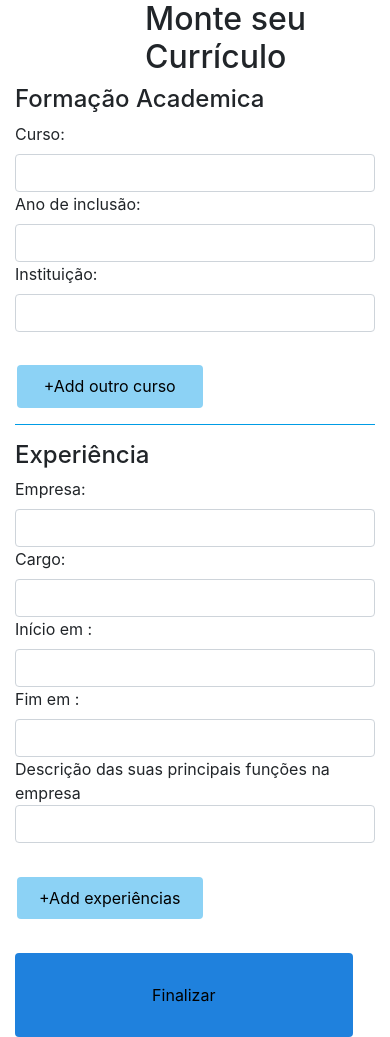
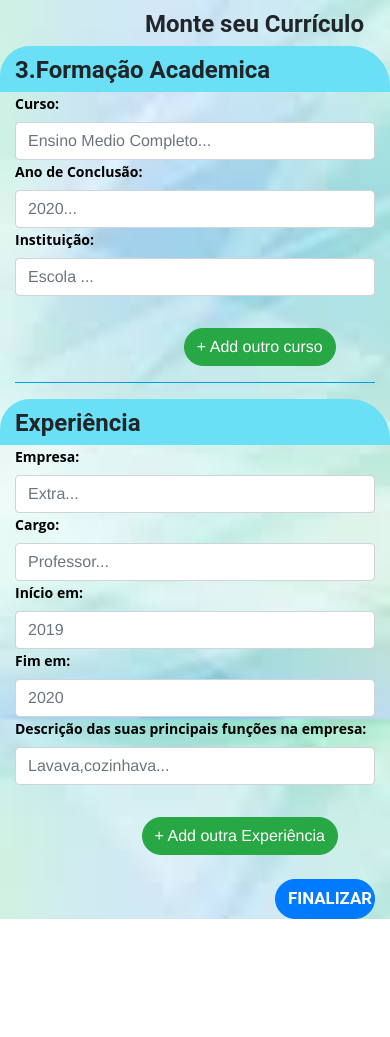
Before and after one commit to devLeSilverio/CurriculeNow, a PHP site: page /form2.html in a window 390 px wide. After the commit the page ends 919 px from the top, so only its background shows below. Run offline with PHP 8.4, Linux system fonts and the light colour scheme; some libraries are stand-ins or nearby versions.

Commit message:
add form

```diff
--- a/create.php
+++ b/create.php
@@ -55,7 +55,7 @@
           if($password===$password2){
           CadastrarUsuario($nome,"",$email,$password,null,null,null,null,$telefone,null,null,null,null);
           echo ("<script>
-          window.location.href = 'index.html';
+          window.location.href = 'index.php';
           </script>
           ");
           }else{
--- a/css/style2.css
+++ b/css/style2.css
@@ -6,12 +6,68 @@
   border: none;
 }
 
+body {
+  background-image: url('../imgs/fundo.jpg');
+  background-size: cover;
+  background-position-y: -200px;
+}
+
+.rowDados {
+  background-color: rgb(105, 224, 245);
+  border-top-left-radius: 30px;
+  border-top-right-radius: 40px;
+}
+
+.monte {
+  margin: 10px 0 7px;
+  font-weight: 700;
+  font-family: 'Roboto', sans-serif;
+  font-size: 1.5rem;
+  line-height: 1.2;
+}
+
+#next,
+#next2 {
+  font-family: 'Roboto', sans-serif;
+  text-transform: uppercase;
+  font-weight: bold;
+  border-radius: 50px;
+}
+
+#next:hover {
+  background-color: #1b223c;
+}
+
+#addCurso {
+  margin-top: 1vh;
+  margin-left: 3vh;
+  border-radius: 30px;
+}
+
+#addExperiencia {
+  border-radius: 30px;
+  margin-top: 1vh;
+}
+
+label {
+  font-family: 'Open Sans', sans-serif;
+  color: black;
+  font-size: 0.875rem;
+  font-weight: bold;
+}
+
+hr {
+  background: rgb(0, 174, 255);
+}
+
 #file {
   margin-top: 4px;
 }
 
 .icon2 {
   color: red;
+  font-weight: bold;
+  font-size: 28px;
 }
 
 .titleEmail,
@@ -39,3 +95,16 @@
 .objetivo {
   border: 4px solid black;
 }
+
+@media (max-width: 600px) {
+  #addCurso {
+    margin-left: 20vh;
+  }
+  #addExperiencia {
+    margin-left: 15vh;
+  }
+  #next2 {
+    margin-right: -10vh;
+    font-size: 2vh;
+  }
+}
--- a/css/style3.css
+++ /dev/null
@@ -1,19 +0,0 @@
-.add {
-  width: 22vh;
-  margin-left: 2vh;
-  height: 5vh;
-  margin-top: 4vh;
-  background: rgb(140, 210, 245);
-}
-
-hr {
-  background: rgb(0, 174, 255);
-}
-
-.ultimo {
-  width: 40vh;
-  height: 10vh;
-  margin-top: 4vh;
-  background: rgb(31, 129, 221);
-  outline-color: white;
-}
--- a/form2.html
+++ b/form2.html
@@ -1,92 +1,153 @@
 <!DOCTYPE html>
 <html lang="pt">
-
   <head>
     <meta charset="UTF-8" />
     <meta name="viewport" content="width=device-width, initial-scale=1.0" />
     <title>Formação Academica</title>
     <script defer src="./Js/jquery-3.3.1.min.js"></script>
     <script defer src="./Js/script.js"></script>
-    <link rel="stylesheet" href="./css/style3.css" />
+    <link rel="stylesheet" href="./css/style2.css" />
     <link rel="stylesheet" href="./css/bootstrap.min.css" />
-    <link rel="stylesheet" href="https://use.fontawesome.com/releases/v5.8.2/css/all.css" integrity="sha384-oS3vJWv+0UjzBfQzYUhtDYW+Pj2yciDJxpsK1OYPAYjqT085Qq/1cq5FLXAZQ7Ay" crossorigin="anonymous" />
+    <link
+      rel="stylesheet"
+      href="https://use.fontawesome.com/releases/v5.8.2/css/all.css"
+      integrity="sha384-oS3vJWv+0UjzBfQzYUhtDYW+Pj2yciDJxpsK1OYPAYjqT085Qq/1cq5FLXAZQ7Ay"
+      crossorigin="anonymous"
+    />
   </head>
 
   <body>
     <div class="container">
       <div class="row">
         <div class="col-md-6 offset-4">
-                <h2>Monte seu Currículo</h2>
+          <h2 class="monte">Monte seu Currículo</h2>
         </div>
       </div>
 
       <div class="row">
-            <div class="col-md-12">
-                <h4>Formação Academica</h4>
+        <div class="col-md-12 rowDados">
+          <h4 class="monte">3.Formação Academica</h4>
         </div>
       </div>
 
       <form action="form2.html" method="post">
         <div class="row">
-                <div class="col-md-10">
+          <div class="col-md-9">
             <label for="curso" class="campo">Curso:</label>
-                    <input type="text" class="form-control" name="curso">
+            <input
+              type="text"
+              class="form-control"
+              name="curso"
+              placeholder="Ensino Medio Completo..."
+            />
           </div>
-                <div class="col-md-2">
-                    <label for="anoinclusao" class="campo">Ano de inclusão:</label>
-                    <input type="number" class="form-control" name="anoinclusao">
+          <div class="col-md-3">
+            <label for="anoconclusao" class="campo">Ano de Conclusão:</label>
+            <input
+              type="number"
+              class="form-control"
+              name="anoconclusao"
+              placeholder="2020..."
+            />
+          </div>
+        </div>
+
+        <div class="row">
+          <div class="col-md-9">
+            <label for="instituicao" class="campo">Instituição:</label>
+            <input
+              type="text"
+              class="form-control"
+              name="instituicao"
+              placeholder="Escola ..."
+            />
+          </div>
+          <div class="col-md-3 mt-4">
+            <button type="button" class="btn btn-success" id="addCurso">
+              + Add outro curso
+            </button>
+          </div>
+        </div>
+
+        <hr />
+        <div class="row">
+          <div class="col-md-12 rowDados">
+            <h4 class="monte">Experiência</h4>
           </div>
         </div>
         <div class="row">
-                <div class="col-md-10">
-                    <label for="instituicao" class="campo">Instituição:</label>
-                    <input type="text" class="form-control" name="instituicao">
-                </div>
-                <button type="button" class="btn  add">+Add outro curso</button>
-                </class>
-            </div>
-
-            <hr/>
-            <div class="row">
-                <div class="col-md-12">
-                    <h4>Experiência </h4>
-                </div>
-            </div>
-
-            <form action="form2.html" method="post">
-                <div class="row">
           <div class="col-md-12">
             <label for="empresa" class="campo">Empresa:</label>
-                        <input type="text" class="form-control" name="empresa">
+            <input
+              type="text"
+              class="form-control"
+              name="empresa"
+              placeholder="Extra..."
+            />
           </div>
         </div>
         <div class="row">
           <div class="col-md-6">
             <label for="cargo" class="campo">Cargo:</label>
-                        <input type="text" class="form-control" name="cargo">
+            <input
+              type="text"
+              class="form-control"
+              name="cargo"
+              placeholder="Professor..."
+            />
           </div>
           <div class="col-md-3">
-                        <label for="dtinicio" class="campo">Início em :</label>
-                        <input type="text" class="form-control" name="dtinicio">
+            <label for="dtinicio" class="campo">Início em: </label>
+            <input
+              type="text"
+              class="form-control"
+              name="dtinicio"
+              placeholder="2019"
+            />
           </div>
           <div class="col-md-3">
-                        <label for="dtfim" class="campo">Fim em :</label>
-                        <input type="text" class="form-control" name="dtfim">
+            <label for="dtfim" class="campo">Fim em: </label>
+            <input
+              type="text"
+              class="form-control"
+              name="dtfim"
+              placeholder="2020"
+            />
           </div>
         </div>
+
         <div class="row">
-                    <div class="col-md-10">
-                        <Descrição for="descricao" class="campo">Descrição das suas principais funções na empresa </label>
-                            <input type="text" class="form-control" name="descricao">
+          <div class="col-md-9">
+            <label for="descricao" class="campo"
+              >Descrição das suas principais funções na empresa:
+            </label>
+            <input
+              type="text"
+              class="form-control"
+              name="descricao"
+              placeholder="Lavava,cozinhava..."
+            />
           </div>
-                    <button type="button" class="btn  add">+Add experiências </button>
+          <div class="col-md-3 mt-4">
+            <button type="button" class="btn btn-success" id="addExperiencia">
+              + Add outra Experiência
+            </button>
           </div>
-                <button type="button" class="btn  ultimo">Finalizar </button>
+        </div>
 
-                </class>
+        <br />
+        <div class="row">
+          <div class="col-md-4 offset-8">
+            <input
+              type="submit"
+              class="btn btn-primary btn-block"
+              name="next"
+              value="Finalizar ➤"
+              id="next2"
+            />
+          </div>
         </div>
       </form>
     </div>
   </body>
-
 </html>
```
Also changed, not shown: Admin/conexao.php (+14 -0 lines), form1.php (+30 -27 lines), index.php (+7 -2 lines), Imgs/fotos/esmeralda.png (added), Imgs/fundo.jpg (added), css/font-awesome.min.css (added). Lines whose indentation alone changed are shown as unchanged.
